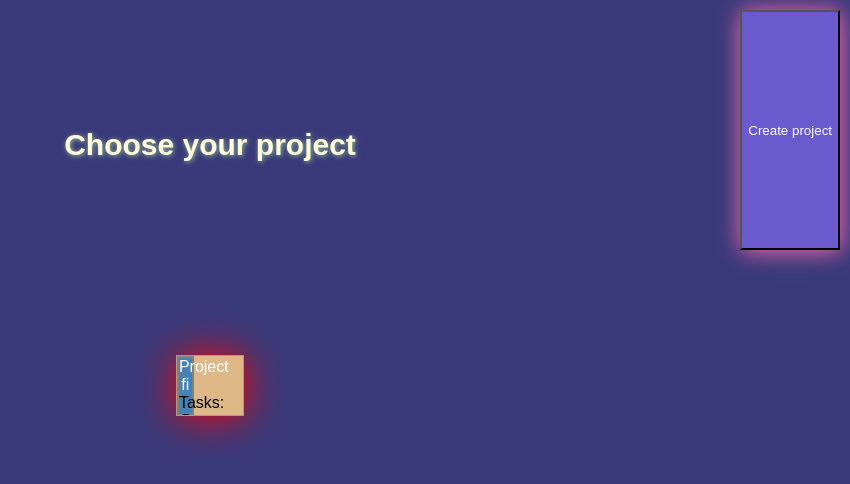
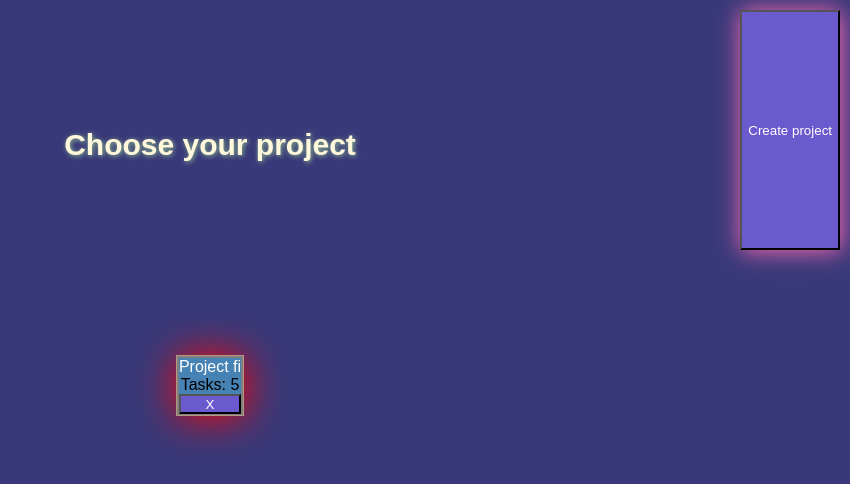
Before and after one commit to EdmondDantess/todo-spa-tests, a React (Create React App) app: page /#/projects in a window 1280 px wide. Shown: the top 484 px of the page, without its empty margins (430-1280 px from the left). Built offline with nearby package versions, Linux system fonts and the light colour scheme.

Commit message:
feat: build

```diff
--- a/src/common/components/DivToInput.tsx
+++ b/src/common/components/DivToInput.tsx
@@ -30,7 +30,7 @@ export const DivToInput = (props: EditableSpanPropsType) => {
                    style={{backgroundColor: 'bisque'}}/>
             <button>✅</button>
         </div>
-        : <div style={{position: 'relative', zIndex: 0, cursor: 'grab'}}><span>Task #{props.value.taskNumber}</span>
+        : <div style={{position: 'relative', zIndex: 0, cursor: 'grab'}}><span>Task №{props.value.taskNumber}</span>
             <br/>
             <span className={'task_informationData'}>end: {props.value.endDate.slice(0, 21)}</span>
             <br/><span style={{cursor: 'pointer'}}
--- a/src/features/projects/projects.css
+++ b/src/features/projects/projects.css
@@ -32,7 +32,7 @@
     text-align: center;
     float: left;
     border: 2px solid gray;
-    max-width: 19.5%;
+    max-width: 100px;
     height: 55px;
     color: white;
     background-color: #4682b4;
```
